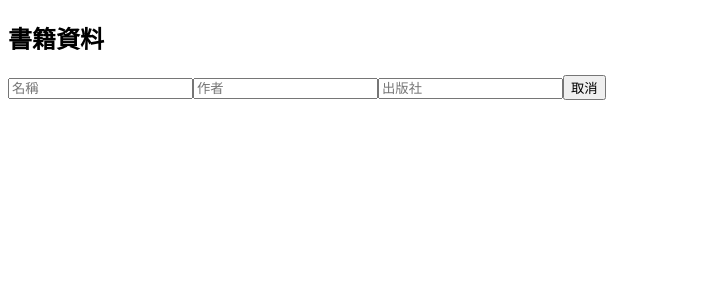
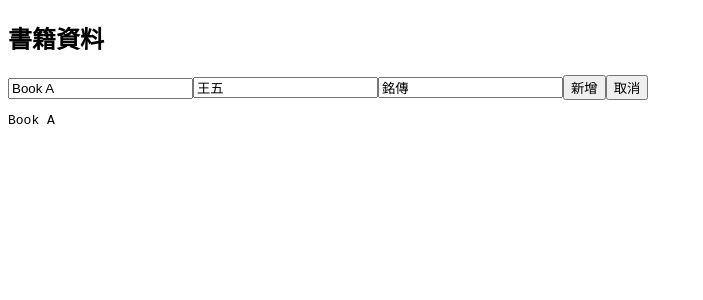
Before and after one commit to Oliver721003/mcu-ng-demo, an Angular app: page /book/form in a window 1280 px wide. Shown: the top 300 px of the page, without its empty margins (0-703 px from the left). Built offline with nearby package versions, Linux system fonts and the light colour scheme.

Commit message:
利用 ng model 實作書籍表單新增

```diff
--- a/src/app/app.module.ts
+++ b/src/app/app.module.ts
@@ -1,5 +1,6 @@
 import { NgModule } from '@angular/core';
 import { BrowserModule } from '@angular/platform-browser';
+import { FormsModule, ReactiveFormsModule } from '@angular/forms';
 
 import { AppRoutingModule } from './app-routing.module';
 import { AppComponent } from './app.component';
@@ -14,6 +15,8 @@ import { BookFormPageComponent } from './book-form-page/book-form-page.component
   ],
   imports: [
     BrowserModule,
+    FormsModule,
+    ReactiveFormsModule,
     AppRoutingModule
   ],
   providers: [],
--- a/src/app/book-form-page/book-form-page.component.html
+++ b/src/app/book-form-page/book-form-page.component.html
@@ -1,8 +1,13 @@
 <!-- h2+form>input[type=text][placeholder]*3 -->
 <h2>書籍資料</h2>
 <form>
-  <input type="text" placeholder="名稱">
-  <input type="text" placeholder="作者">
-  <input type="text" placeholder="出版社">
+  <input name="name" type="text" placeholder="名稱"
+  [(ngModel)]="bookName">
+  <input name="author" type="text" placeholder="作者"
+  [(ngModel)]="author">
+  <input name="company" type="text" placeholder="出版社"
+  [(ngModel)]="company">
+  <button type="button" (click)="onAdd()">新增</button>
   <button type="button" (click)="onCancel()">取消</button>
 </form>
+<pre>{{ bookName }}</pre>
--- a/src/app/book-form-page/book-form-page.component.ts
+++ b/src/app/book-form-page/book-form-page.component.ts
@@ -1,5 +1,7 @@
 import { Component } from '@angular/core';
 import { Router } from '@angular/router';
+import { Book } from '../model/book';
+import { BookService } from '../services/book.service';
 
 @Component({
   selector: 'app-book-form-page',
@@ -7,7 +9,19 @@ import { Router } from '@angular/router';
   styleUrls: ['./book-form-page.component.css']
 })
 export class BookFormPageComponent {
-  constructor(private router: Router) {}
+  bookName = 'Book A';
+
+  author = '王五';
+
+  company = '銘傳';
+
+  constructor(private router: Router, private bookService: BookService) {}
+
+  onAdd(): void {
+    const book = new Book(this.bookName, this.author, this.company);
+    this.bookService.add(book);
+    this.router.navigate(['books']);
+  }
 
   onCancel(): void {
     this.router.navigate(['books']);
```
